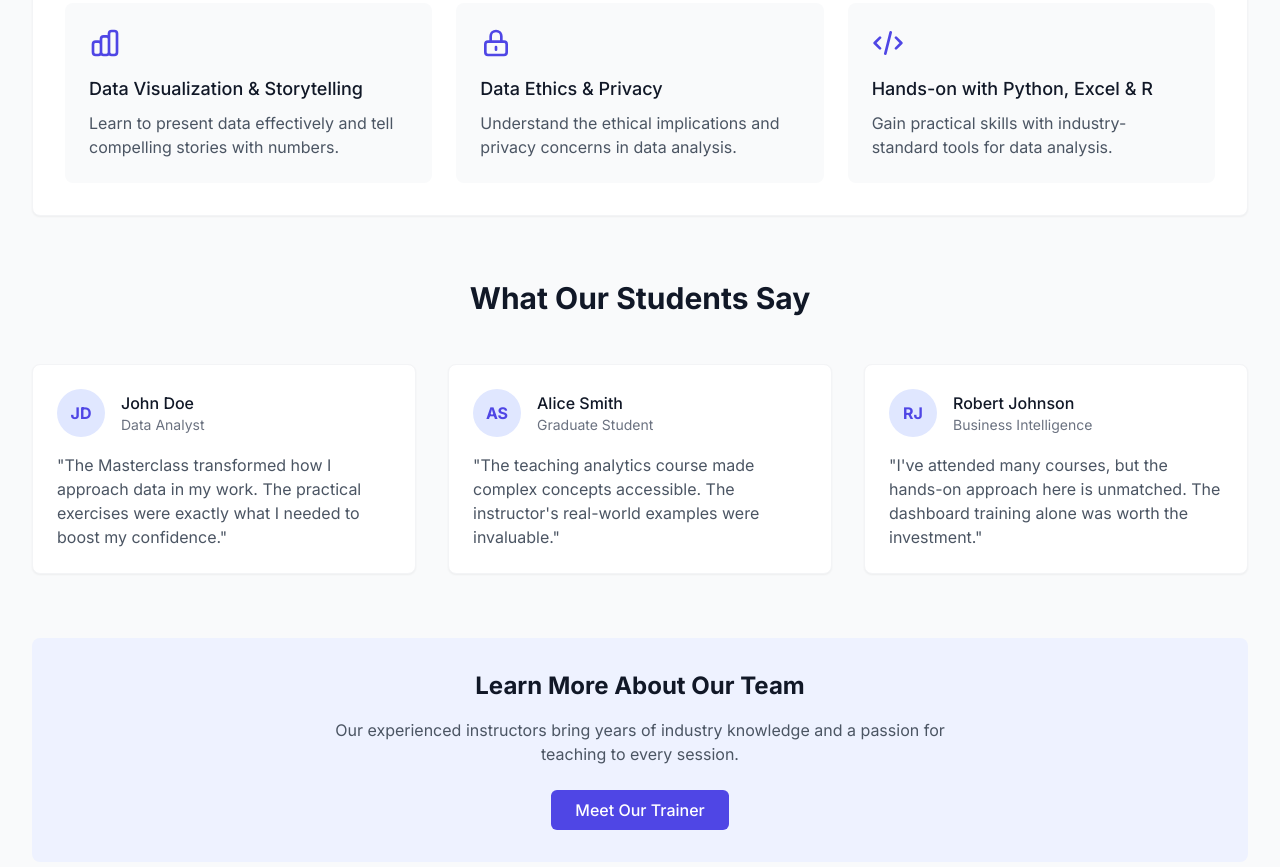
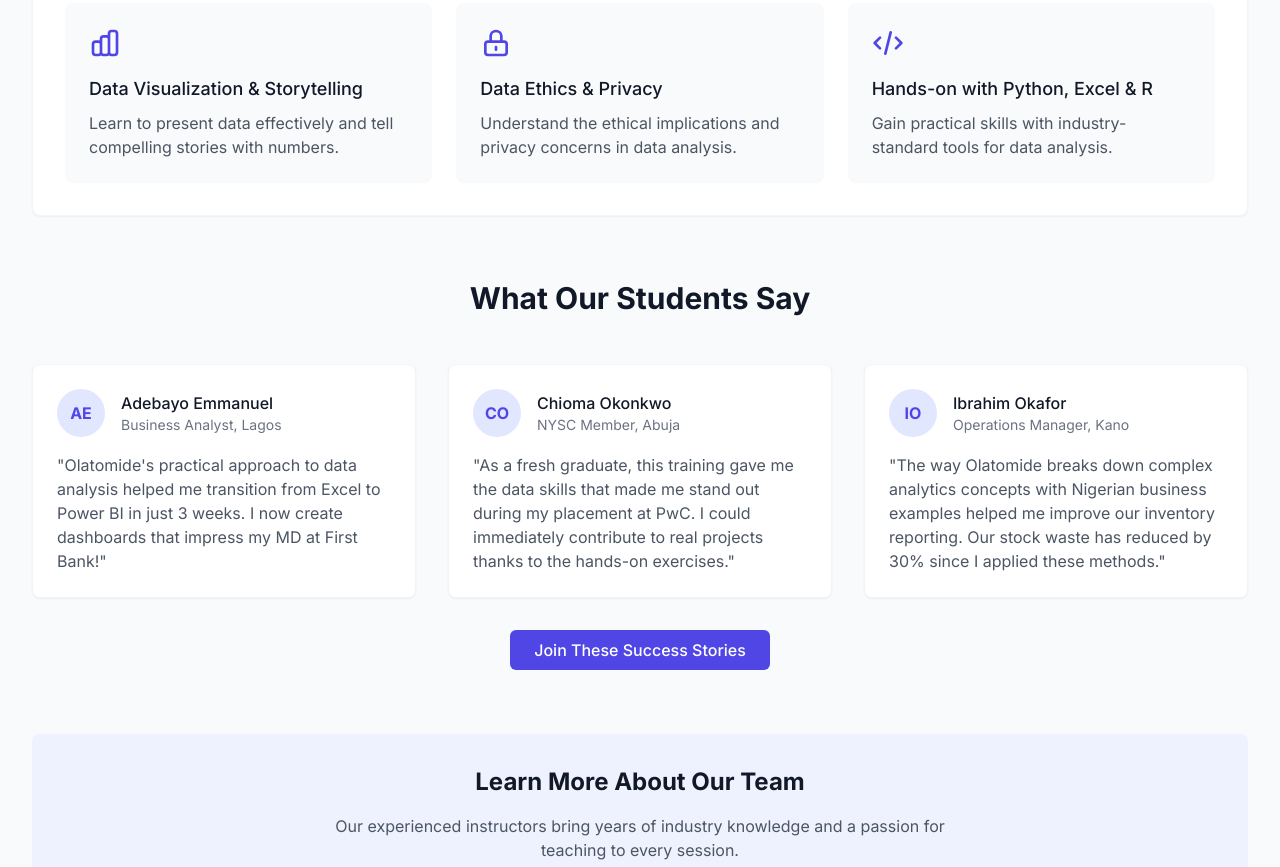
Before and after one commit to olavthorm123/data, a plain HTML site: page index.html in a window 1280 px wide. Shown: the part 476-1343 px from the top of the page. Drawn offline with nearby package versions, Linux system fonts and the light colour scheme.

Commit message:
Add files via upload

```diff
--- a/index.html
+++ b/index.html
@@ -148,36 +148,42 @@
   <div class="grid md:grid-cols-3 gap-8">
     <div class="bg-white p-6 rounded-lg shadow-sm border border-gray-100">
       <div class="flex items-center mb-4">
-            <div class="h-12 w-12 rounded-full bg-indigo-100 flex items-center justify-center text-indigo-600 font-bold mr-4">JD</div>
+        <div class="h-12 w-12 rounded-full bg-indigo-100 flex items-center justify-center text-indigo-600 font-bold mr-4">AE</div>
         <div>
-              <h4 class="font-medium text-gray-900">John Doe</h4>
-              <p class="text-sm text-gray-500">Data Analyst</p>
+          <h4 class="font-medium text-gray-900">Adebayo Emmanuel</h4>
+          <p class="text-sm text-gray-500">Business Analyst, Lagos</p>
         </div>
       </div>
-          <p class="text-gray-600">"The Masterclass transformed how I approach data in my work. The practical exercises were exactly what I needed to boost my confidence."</p>
+      <p class="text-gray-600">"Olatomide's practical approach to data analysis helped me transition from Excel to Power BI in just 3 weeks. I now create dashboards that impress my MD at First Bank!"</p>
     </div>
 
     <div class="bg-white p-6 rounded-lg shadow-sm border border-gray-100">
       <div class="flex items-center mb-4">
-            <div class="h-12 w-12 rounded-full bg-indigo-100 flex items-center justify-center text-indigo-600 font-bold mr-4">AS</div>
+        <div class="h-12 w-12 rounded-full bg-indigo-100 flex items-center justify-center text-indigo-600 font-bold mr-4">CO</div>
         <div>
-              <h4 class="font-medium text-gray-900">Alice Smith</h4>
-              <p class="text-sm text-gray-500">Graduate Student</p>
+          <h4 class="font-medium text-gray-900">Chioma Okonkwo</h4>
+          <p class="text-sm text-gray-500">NYSC Member, Abuja</p>
         </div>
       </div>
-          <p class="text-gray-600">"The teaching analytics course made complex concepts accessible. The instructor's real-world examples were invaluable."</p>
+      <p class="text-gray-600">"As a fresh graduate, this training gave me the data skills that made me stand out during my placement at PwC. I could immediately contribute to real projects thanks to the hands-on exercises."</p>
     </div>
 
     <div class="bg-white p-6 rounded-lg shadow-sm border border-gray-100">
       <div class="flex items-center mb-4">
-            <div class="h-12 w-12 rounded-full bg-indigo-100 flex items-center justify-center text-indigo-600 font-bold mr-4">RJ</div>
+        <div class="h-12 w-12 rounded-full bg-indigo-100 flex items-center justify-center text-indigo-600 font-bold mr-4">IO</div>
         <div>
-              <h4 class="font-medium text-gray-900">Robert Johnson</h4>
-              <p class="text-sm text-gray-500">Business Intelligence</p>
+          <h4 class="font-medium text-gray-900">Ibrahim Okafor</h4>
+          <p class="text-sm text-gray-500">Operations Manager, Kano</p>
         </div>
       </div>
-          <p class="text-gray-600">"I've attended many courses, but the hands-on approach here is unmatched. The dashboard training alone was worth the investment."</p>
+      <p class="text-gray-600">"The way Olatomide breaks down complex analytics concepts with Nigerian business examples helped me improve our inventory reporting. Our stock waste has reduced by 30% since I applied these methods."</p>
     </div>
+  </div>
+
+  <div class="mt-8 text-center">
+    <a href="register.html" class="inline-block bg-indigo-600 text-white py-2 px-6 rounded-md hover:bg-indigo-700 transition duration-150 font-medium">
+      Join These Success Stories
+    </a>
   </div>
 </section>
 
```
Lines whose indentation alone changed are shown as unchanged.
